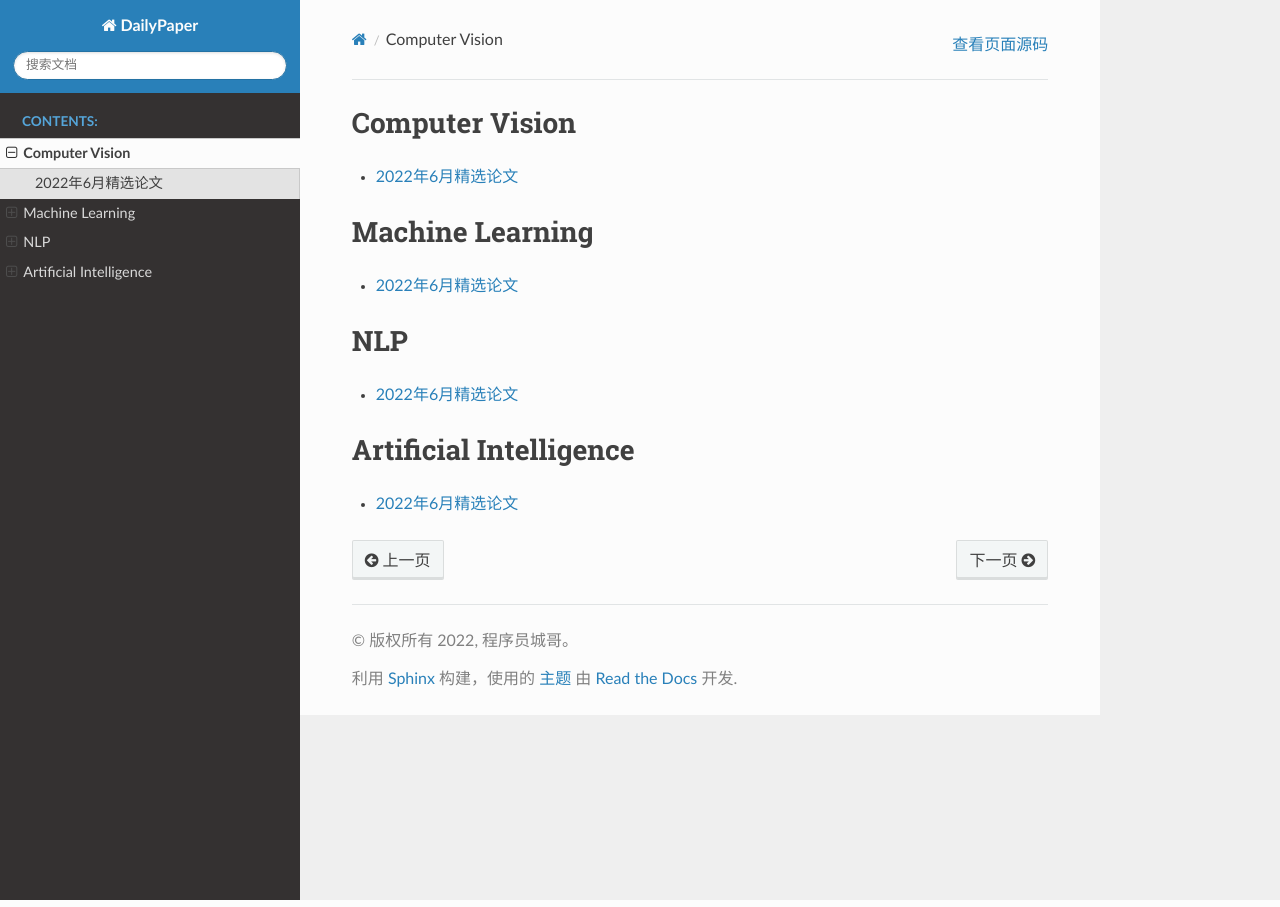
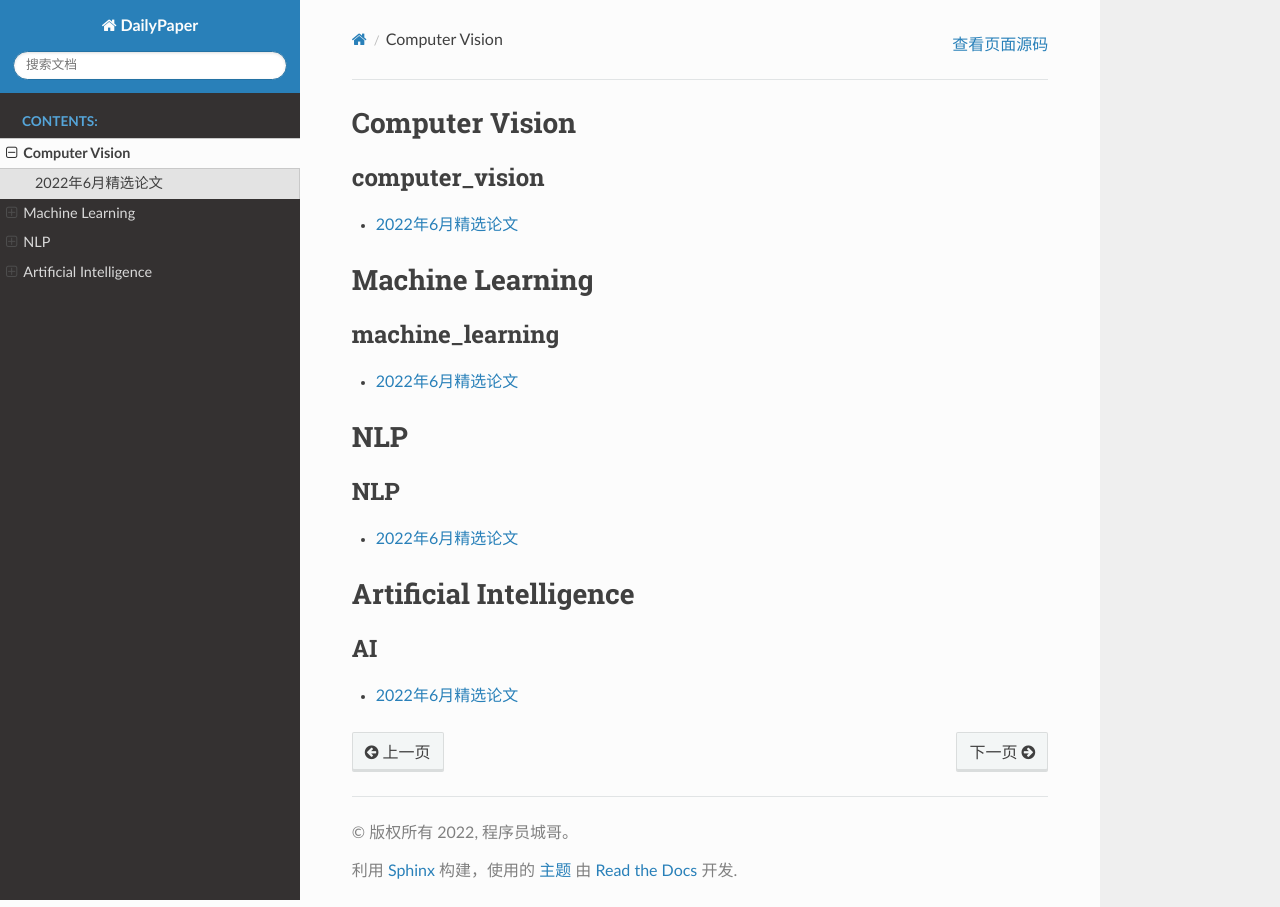
Before and after one commit to ChenXi-code/PaperDaily, a Sphinx documentation site: the page built from source/tree/index.rst, in a window 1280 px wide. Built offline with Sphinx 7.4.7 and the Read the Docs theme 2.0.0, drawn with Linux system fonts in a browser that asks for light colours.

Commit message:
Update index.rst

```diff
--- a/source/tree/index.rst
+++ b/source/tree/index.rst
@@ -3,6 +3,7 @@ Computer Vision
 
 .. toctree::
    :maxdepth: 2
+   :caption: computer_vision
 
    computer_vision.md
 
@@ -11,6 +12,7 @@ Machine Learning
 
 .. toctree::
    :maxdepth: 4
+   :caption: machine_learning
 
    machine_learning.md
 
@@ -19,6 +21,7 @@ NLP
 
 .. toctree::
    :maxdepth: 4
+   :caption: NLP
 
    nlp.md
 
@@ -27,5 +30,6 @@ Artificial Intelligence
 
 .. toctree::
    :maxdepth: 4
+   :caption: AI
 
    ai.md
```
